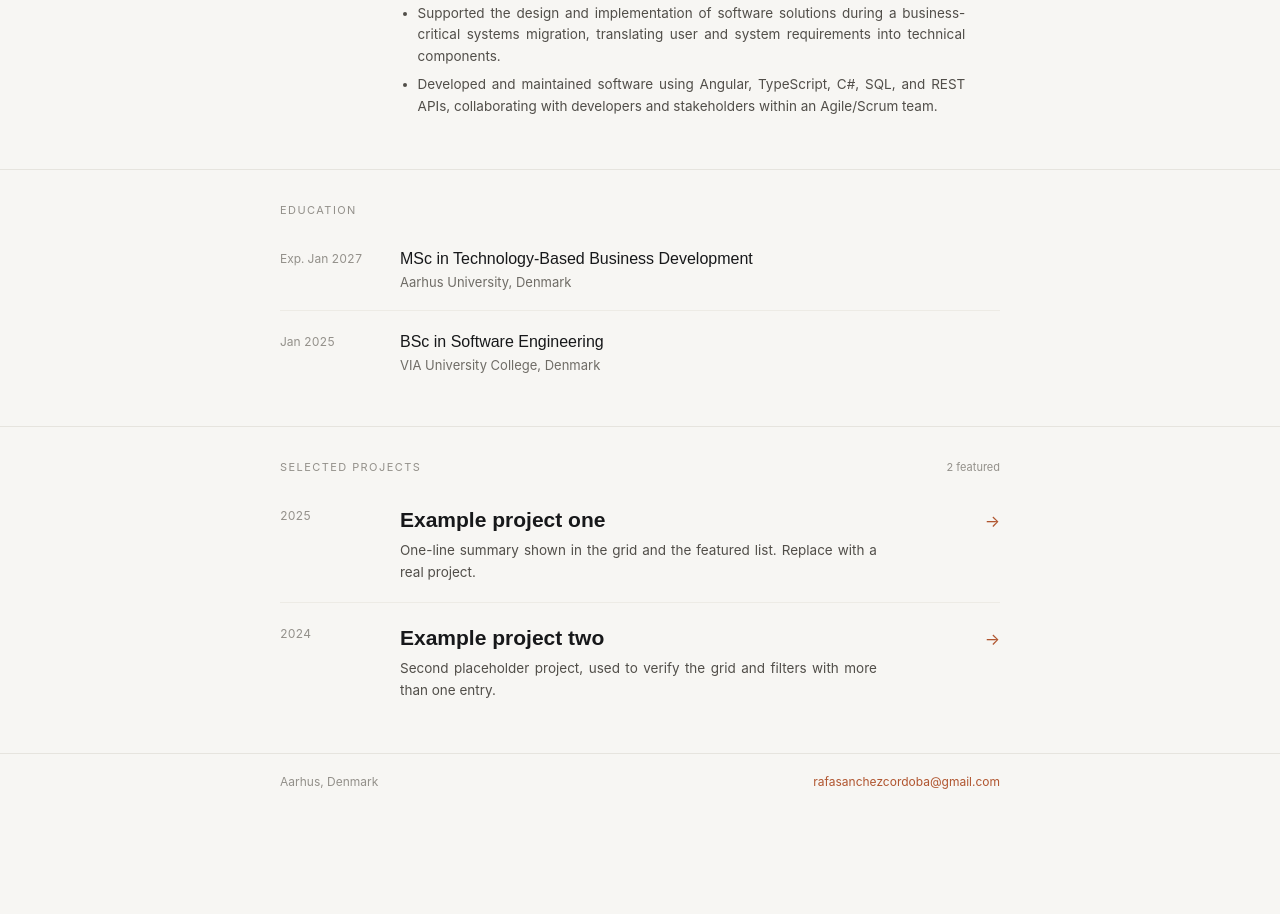
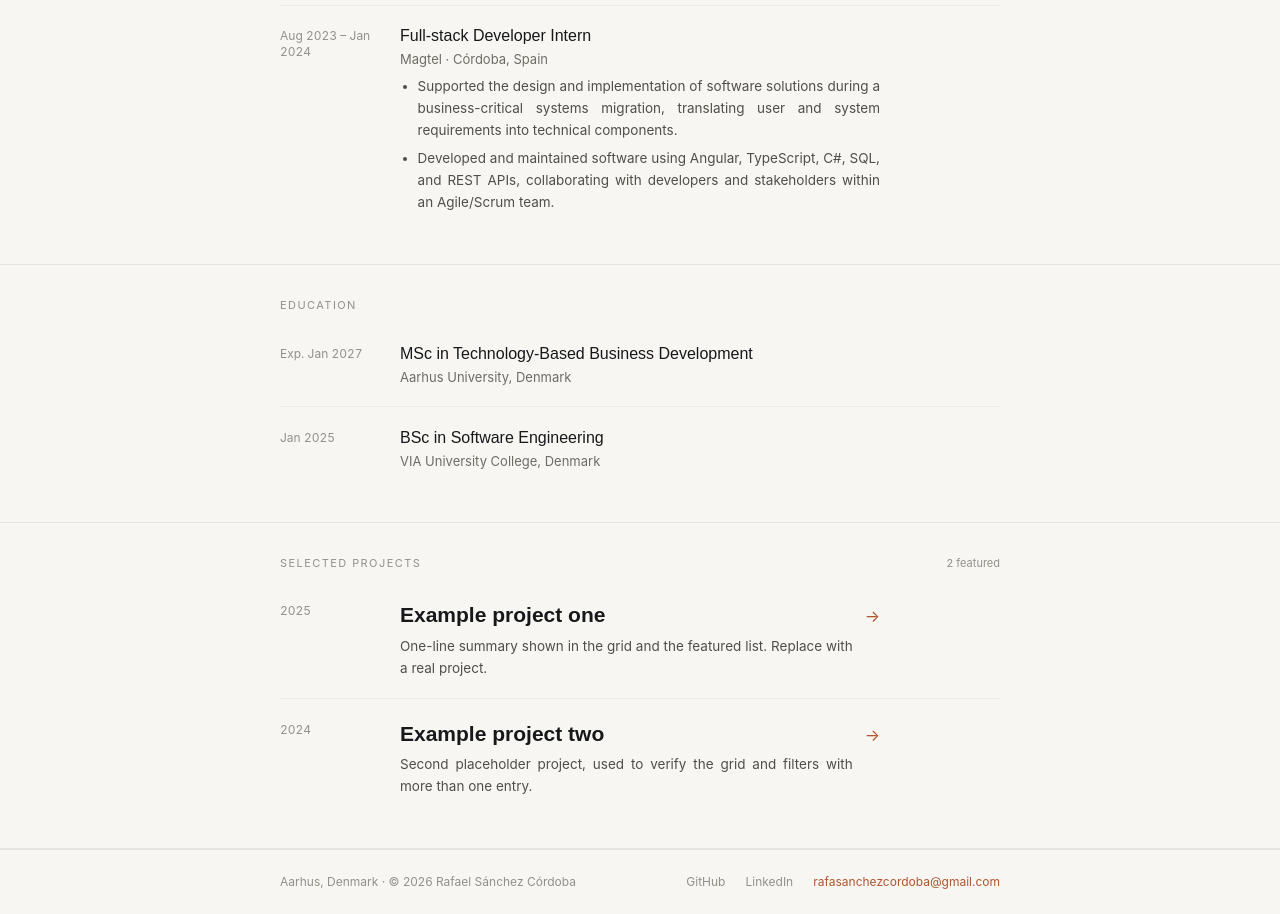
Before and after one commit to RafaelSanchezCordoba/personal-portfolio, an Astro site: page / in a window 1280 px wide. Shown: the part 1288-2202 px from the top of the page. Before the commit the page ends 2098 px from the top, so only its background shows below. Built offline with nearby package versions, Linux system fonts and the light colour scheme; Astro itself is replaced by a stand-in of ours; some packages are replaced by stand-ins of ours.

Commit message:
Align rows with hero summary, expand footer, add real photo
Row.astro now uses a 3-column grid (date | 62ch centered content |
symmetric gutter) so experience/education/project text lines up
exactly with the hero summary's centered block, instead of trailing
the date column. Footer gains GitHub, LinkedIn, and a copyright
line. Home hero now shows a real cropped headshot instead of the
placeholder circle.

```diff
--- a/src/components/Footer.astro
+++ b/src/components/Footer.astro
@@ -1,10 +1,16 @@
 ---
 import { profile } from '../data/cv.ts';
+
+const year = new Date().getFullYear();
 ---
 
-<footer>
-  <div class="max-w-3xl mx-auto px-6 py-5 flex text-xs text-meta">
-    <span>{profile.location}</span>
-    <a href={`mailto:${profile.email}`} class="ml-auto text-accent">{profile.email}</a>
+<footer class="border-t border-rule">
+  <div class="max-w-3xl mx-auto px-6 py-6 flex flex-wrap items-center justify-between gap-x-6 gap-y-3 text-xs text-meta">
+    <span>{profile.location} · © {year} {profile.name}</span>
+    <div class="flex gap-5">
+      <a href={profile.githubUrl} target="_blank" rel="noopener noreferrer">GitHub</a>
+      <a href={profile.linkedinUrl} target="_blank" rel="noopener noreferrer">LinkedIn</a>
+      <a href={`mailto:${profile.email}`} class="text-accent">{profile.email}</a>
+    </div>
   </div>
 </footer>
--- a/src/components/Row.astro
+++ b/src/components/Row.astro
@@ -6,7 +6,7 @@
 const { years } = Astro.props;
 ---
 
-<div class="grid grid-cols-[96px_minmax(0,1fr)] gap-x-6 py-[1.15rem] border-t border-rule-soft first:border-t-0">
+<div class="grid grid-cols-[minmax(6rem,1fr)_minmax(0,62ch)_minmax(6rem,1fr)] gap-x-6 py-[1.15rem] border-t border-rule-soft first:border-t-0">
   <span class="text-xs text-meta tabular-nums pt-1">{years}</span>
   <div><slot /></div>
 </div>
--- a/src/data/cv.ts
+++ b/src/data/cv.ts
@@ -6,6 +6,8 @@
   headline: "Software engineer", // TODO: final positioning, still under discussion
   location: "Aarhus, Denmark",
   email: "rafasanchezcordoba@gmail.com",
+  githubUrl: "https://github.com/RafaelSanchezCordoba",
+  linkedinUrl: "https://www.linkedin.com/in/rafael-s%C3%A1nchez-c%C3%B3rdoba/",
   summary:
     "Software Engineering graduate completing an MSc in Technology-Based Business Development at Aarhus University, with two years of experience at Siemens Energy in an international engineering environment. Experienced in translating requirements into technical solutions, data and automation, validating outputs, and coordinating across engineering, operations, and project teams. Structured, quality-focused, and proactive in solving problems and managing multiple priorities.",
   cvPdfHref: "/cv.pdf", // TODO: upload the actual PDF to /public/cv.pdf
--- a/src/pages/index.astro
+++ b/src/pages/index.astro
@@ -5,6 +5,8 @@
 import Row from '../components/Row.astro';
 import { profile, experience, education } from '../data/cv.ts';
 import { getCollection } from 'astro:content';
+import { Image } from 'astro:assets';
+import profilePhoto from '../assets/profile.png';
 
 const allProjects = await getCollection('projects', ({ data }) => !data.draft);
 const featured = allProjects
@@ -21,11 +23,13 @@
   <main>
     <section class="border-b border-rule">
       <div class="max-w-3xl mx-auto px-6 py-16 text-center">
-        <div
-          class="mx-auto mb-7 w-[82px] h-[82px] rounded-full bg-rule flex items-center justify-center text-xs text-meta shadow-[0_0_0_7px_var(--color-paper),0_0_0_8px_var(--color-rule)]"
-        >
-          photo
-        </div>
+        <Image
+          src={profilePhoto}
+          alt={profile.name}
+          width={336}
+          height={336}
+          class="mx-auto mb-7 w-28 h-28 rounded-full object-cover shadow-[0_0_0_7px_var(--color-paper),0_0_0_8px_var(--color-rule)]"
+        />
         <h1 class="font-display font-extrabold text-4xl leading-tight max-w-[16ch] mx-auto">
           Hi, I'm Rafael
         </h1>
@@ -51,7 +55,7 @@
               <p class="font-display font-medium text-[16px]">{e.role}</p>
               <p class="text-[13px] text-muted mt-0.5">{e.org}</p>
               {e.description && e.description.length > 0 && (
-                <ul class="mt-[7px] max-w-[56ch] space-y-1.5 list-disc pl-[1.1em]">
+                <ul class="mt-[7px] space-y-1.5 list-disc pl-[1.1em]">
                   {e.description.map((line) => (
                     <li class="text-[13.5px] leading-relaxed text-justify text-secondary">{line}</li>
                   ))}
@@ -71,7 +75,7 @@
             <Row years={e.years}>
               <p class="font-display font-medium text-[16px]">{e.program}</p>
               <p class="text-[13px] text-muted mt-0.5">{e.org}</p>
-              {e.description && <p class="text-[13.5px] leading-relaxed text-justify text-secondary mt-[7px] max-w-[56ch]">{e.description}</p>}
+              {e.description && <p class="text-[13.5px] leading-relaxed text-justify text-secondary mt-[7px]">{e.description}</p>}
             </Row>
           ))}
         </div>
@@ -91,7 +95,7 @@
                 <a href={`/projects/${project.id}`} class="group flex items-baseline gap-3">
                   <div class="min-w-0">
                     <p class="font-display font-extrabold text-[21px]">{project.data.title}</p>
-                    <p class="text-[13.5px] leading-relaxed text-justify text-secondary mt-[5px] max-w-[56ch]">{project.data.description}</p>
+                    <p class="text-[13.5px] leading-relaxed text-justify text-secondary mt-[5px]">{project.data.description}</p>
                   </div>
                   <span class="text-accent text-[16px] ml-auto group-hover:translate-x-0.5 transition-transform">→</span>
                 </a>
```
Also changed, not shown: src/assets/profile.png (added).
